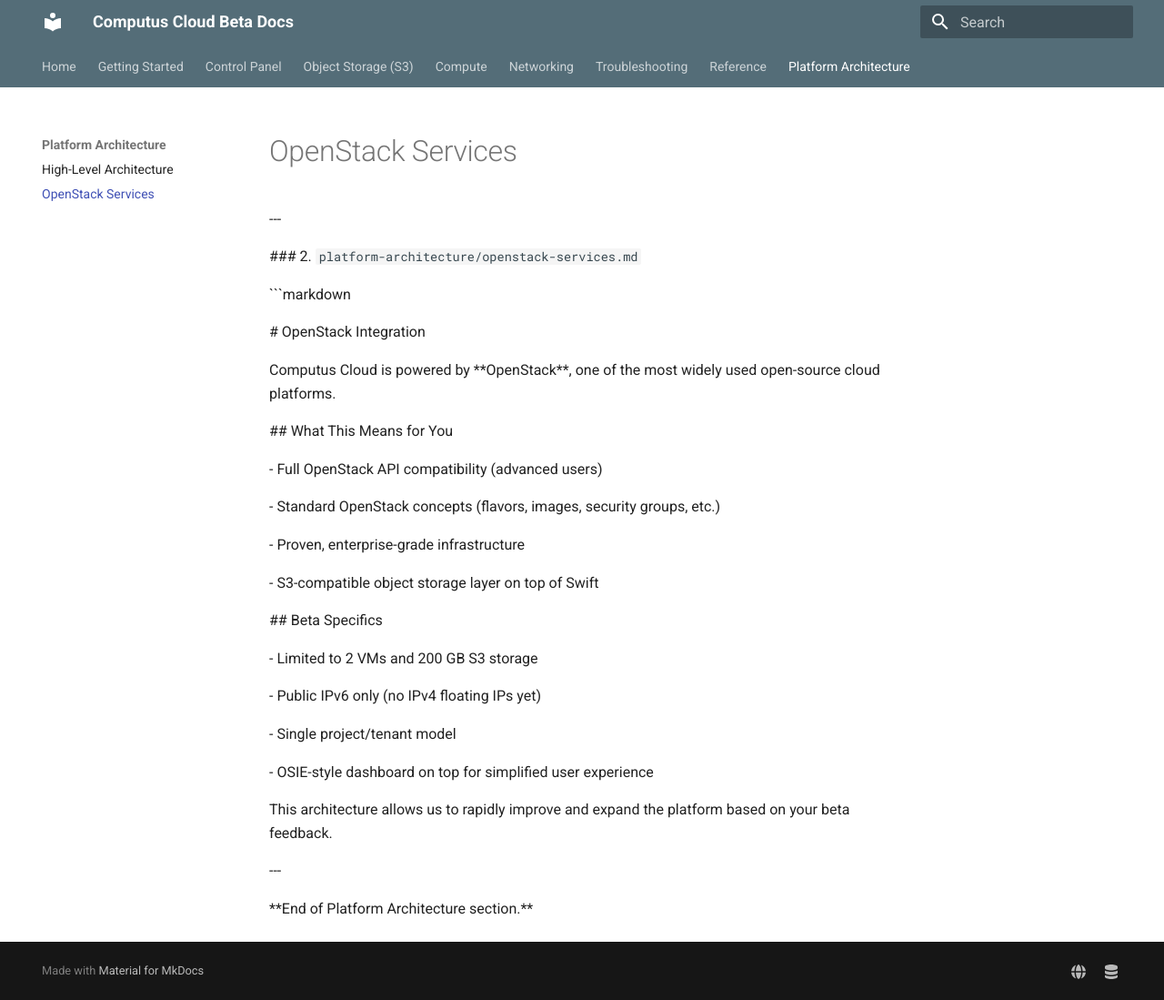
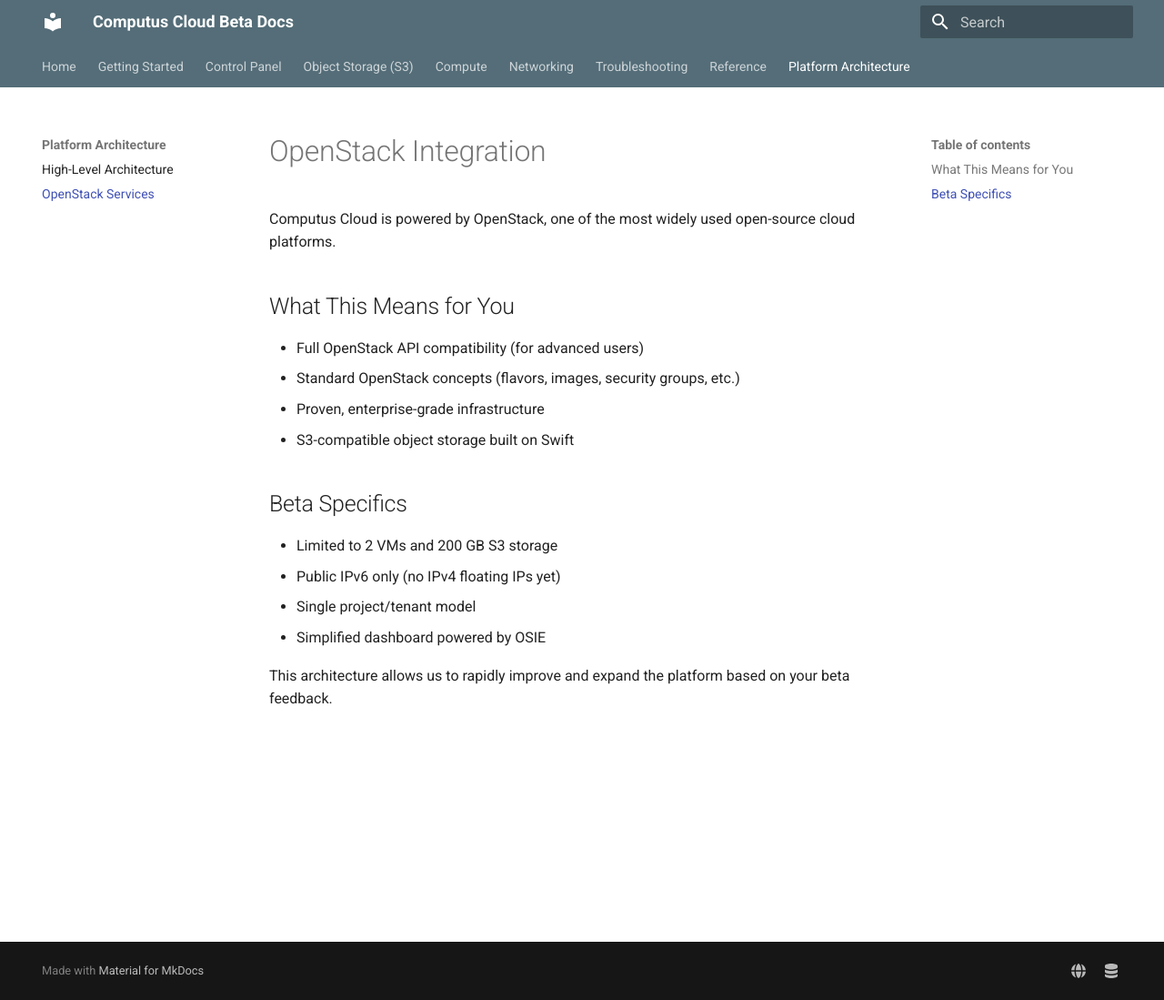
Before and after one commit to LordTeruki/my-docs, an MkDocs documentation site: the page built from docs/platform-architecture/openstack-services.md, in a window 1280 px wide and 1099 px high. Shown: the whole window at 91% size. Built offline with MkDocs 1.6.1 and Material for MkDocs 9.7.7, drawn with Linux system fonts in a browser that asks for light colours.

Commit message:
fix platform architecture formatting

````diff
--- a/docs/platform-architecture/openstack-services.md
+++ b/docs/platform-architecture/openstack-services.md
@@ -1,57 +1,19 @@
+# OpenStack Integration
 
+Computus Cloud is powered by OpenStack, one of the most widely used open-source cloud platforms.
 
-\---
+## What This Means for You
 
+- Full OpenStack API compatibility (for advanced users)
+- Standard OpenStack concepts (flavors, images, security groups, etc.)
+- Proven, enterprise-grade infrastructure
+- S3-compatible object storage built on Swift
 
+## Beta Specifics
 
-\### 2. `platform-architecture/openstack-services.md`
-
-
-
-```markdown
-
-\# OpenStack Integration
-
-
-
-Computus Cloud is powered by \*\*OpenStack\*\*, one of the most widely used open-source cloud platforms.
-
-
-
-\## What This Means for You
-
-
-
-\- Full OpenStack API compatibility (advanced users)
-
-\- Standard OpenStack concepts (flavors, images, security groups, etc.)
-
-\- Proven, enterprise-grade infrastructure
-
-\- S3-compatible object storage layer on top of Swift
-
-
-
-\## Beta Specifics
-
-
-
-\- Limited to 2 VMs and 200 GB S3 storage
-
-\- Public IPv6 only (no IPv4 floating IPs yet)
-
-\- Single project/tenant model
-
-\- OSIE-style dashboard on top for simplified user experience
-
-
+- Limited to 2 VMs and 200 GB S3 storage
+- Public IPv6 only (no IPv4 floating IPs yet)
+- Single project/tenant model
+- Simplified dashboard powered by OSIE
 
 This architecture allows us to rapidly improve and expand the platform based on your beta feedback.
-
-
-
-\---
-
-
-
-\*\*End of Platform Architecture section.\*\*
````
Also changed, not shown: docs/platform-architecture/high-level-architecture.md (+17 -40 lines).
